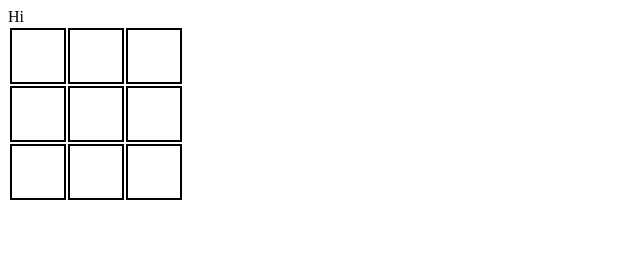
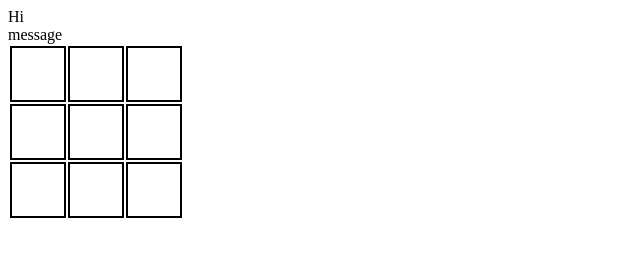
Before and after one commit to Davidzsy20/ticTacToe, a website: page index.html in a window 1280 px wide. Shown: the whole page, without its empty margins (0-640 px from the left). Drawn offline with nearby package versions, Linux system fonts and the light colour scheme.

Commit message:
add message

```diff
--- a/index.html
+++ b/index.html
@@ -12,6 +12,7 @@
 <body>
         <script src="https://ajax.googleapis.com/ajax/libs/jquery/3.1.0/jquery.min.js"></script>
     <div>Hi</div>
+    <div >message</div>
     <div class= 'turn'></div>
     <table>
             <tr>
```
